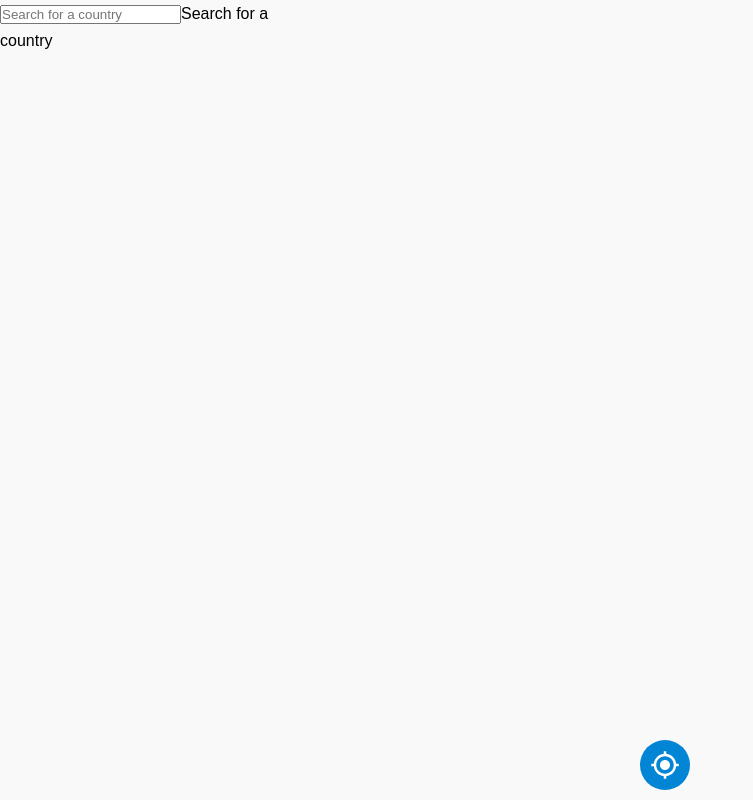
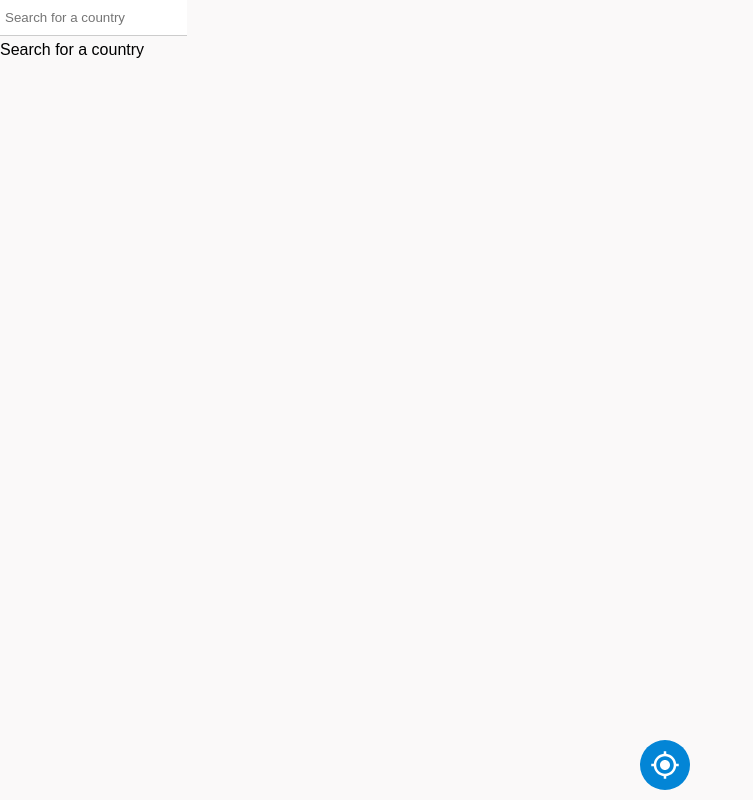
Before and after one commit to pbokolo/Countries, a React (Create React App) app: page / in a window 1280 px wide. Shown: the whole page, without its empty margins (0-753 px from the left). Built offline with nearby package versions, Linux system fonts and the light colour scheme.

Commit message:
Setting up the style for input text

```diff
--- a/src/ui/components/TextInput.js
+++ b/src/ui/components/TextInput.js
@@ -4,7 +4,7 @@ export default function TextInput({type, value, changeHandler, placeholder, erro
     return <>
     <input type={type} value={value} onChange={changeHandler}
      placeholder={placeholder}
-      className="textinput" />
+      className={`textinput ${error ? 'textinput--error' : ''}`} />
       <label>{error || placeholder}</label>
     </>
 }
--- /dev/null
+++ b/src/ui/style/components/_textinput.scss
@@ -0,0 +1,17 @@
+.textinput{
+    border:none;
+    border-bottom: 0.1rem solid var(--color-grey-light-4);
+    background-color: var(--color-white);
+    padding: 1rem 0.5rem;
+    display: block;
+    transition: all 0.2s;
+
+    &:focus{
+        outline:none;
+    border-bottom: 1px solid var(--color-blue);
+    }
+
+    &--error:focus{
+        border-bottom: 0.1rem solid var(--color-error);
+    }
+}
--- a/src/ui/style/main.scss
+++ b/src/ui/style/main.scss
@@ -6,5 +6,6 @@
 
 @import "./components/country";
 @import "./components/button";
+@import "./components/textinput";
 
 @import "./pages/home";
```
